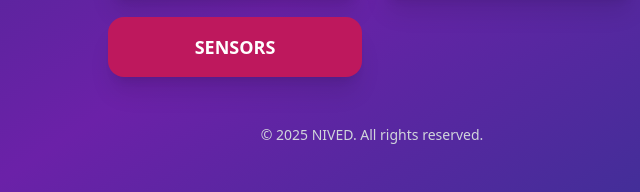
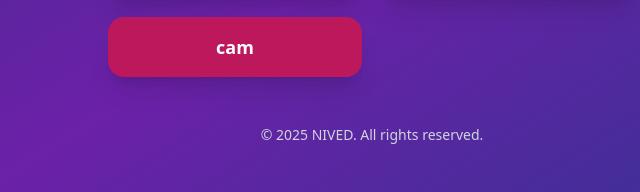
Before and after one commit to NivedV1/NivedV1, a plain HTML site: page index.html in a window 1280 px wide. Shown: the part 453-645 px from the top of the page, 268-908 px from the left. Drawn offline with nearby package versions, Linux system fonts and the light colour scheme.

Commit message:
Update index.html

```diff
--- a/index.html
+++ b/index.html
@@ -21,8 +21,8 @@
       <a href="https://jelly.nived.space" class="block bg-purple-700 hover:bg-purple-600 rounded-2xl px-6 py-4 text-lg font-semibold transition duration-300 shadow-xl">
         MOVIES
       </a>
-      <a href="https://sensor.nived.space" class="block bg-pink-700 hover:bg-pink-600 rounded-2xl px-6 py-4 text-lg font-semibold transition duration-300 shadow-xl">
-        SENSORS
+      <a href="https://cam.nived.dpdns.org" class="block bg-pink-700 hover:bg-pink-600 rounded-2xl px-6 py-4 text-lg font-semibold transition duration-300 shadow-xl">
+        cam
       </a>
     </div>
 
```
